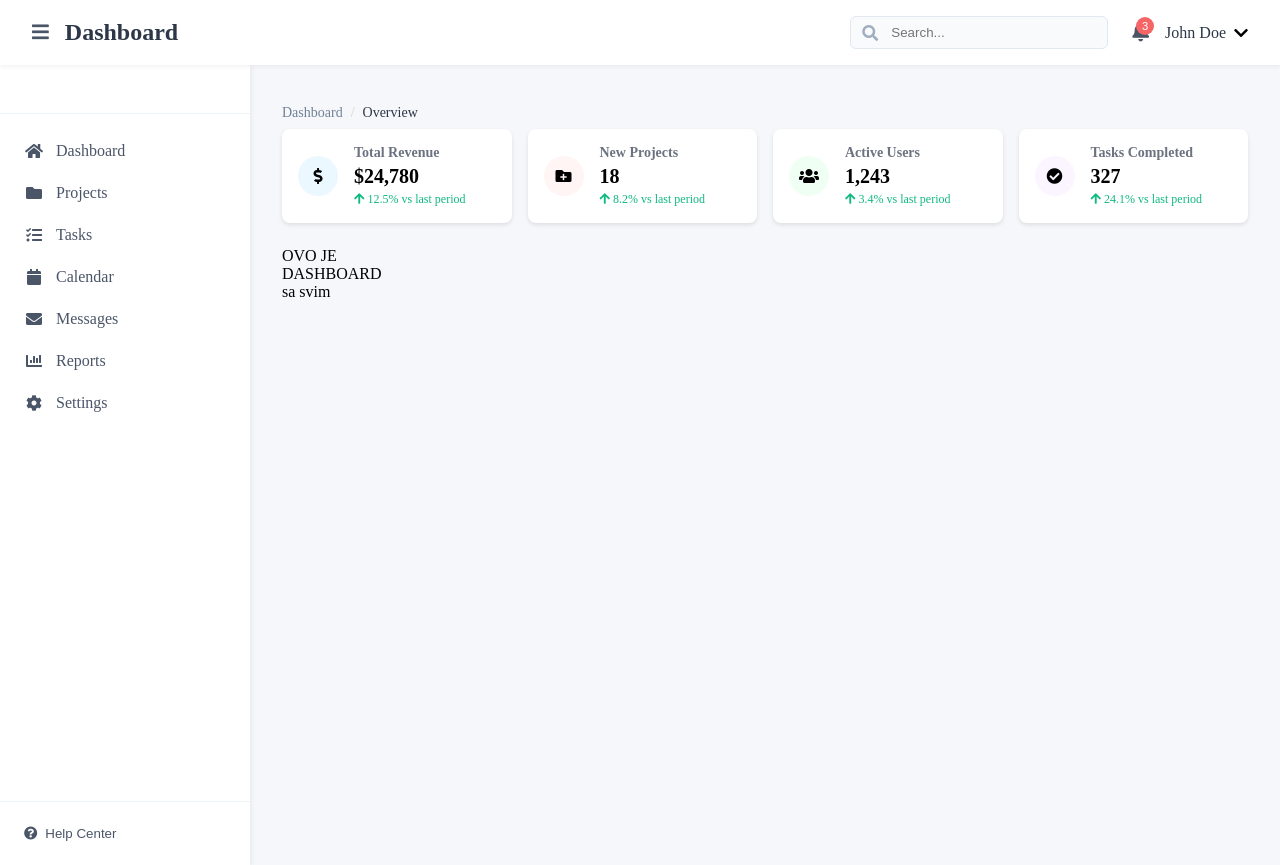
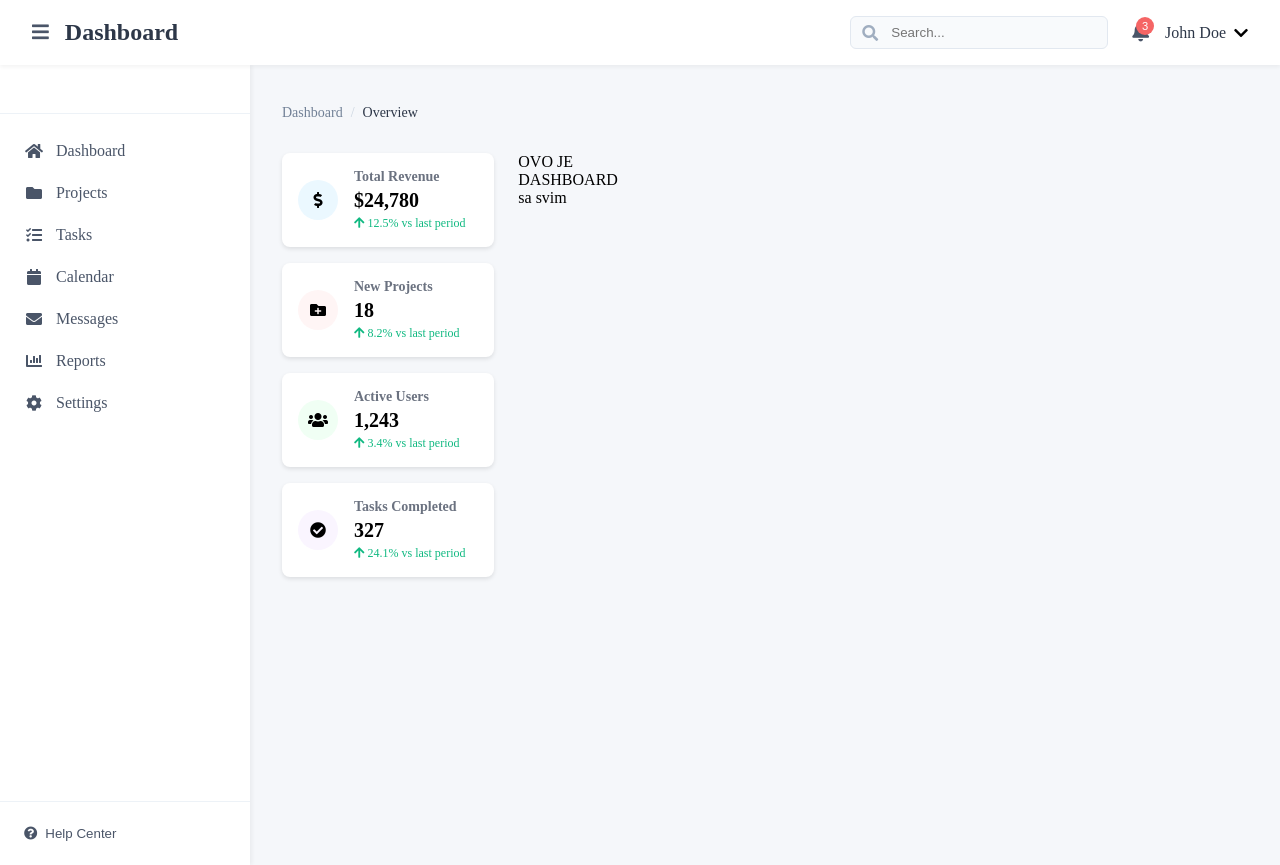
Before and after one commit to sasanedicbn/Mini-app, a Vue app in the folder Mini-app/: page /dashboard/da in a window 1280 px wide. Built offline with nearby package versions, Linux system fonts and the light colour scheme.

Commit message:
Fix some stupid bug, just add setup in Dahsboard component...

```diff
--- a/Mini-app/src/components/Dashboard/DashboardHelpers/Dashboard.vue
+++ b/Mini-app/src/components/Dashboard/DashboardHelpers/Dashboard.vue
@@ -1,7 +1,7 @@
 <template>
     <div class="dashboard-grid">
-    <!-- <DashboardStats />
-    <DashboardChart />
+    <DashboardStats />
+    <!-- <DashboardChart />
     <DashboardRecentActivity />
     <DashboardQuickActions />
     <DashboardDataTable/> -->
@@ -10,12 +10,12 @@
   </div>
 </template>
 
-<script>
+<script setup>
 // import DashboardDataTable from "@/components/Dashboard/DashboardHelpers/DashboardDataTable.vue";
-import DashboardStats from "./DashboardStats.vue";
-import DashboardChart from "./DashboardChart.vue";
-import DashboardDataTable from "./DashboardDataTable.vue";
-import DashboardQuickActions from "./DashboardQuickActions.vue";
-import DashboardRecentActivity from "./DashboardRecentActivity.vue";
+import DashboardStats from "../DashboardHelpers/DashboardStats.vue";
+// import DashboardChart from "./DashboardChart.vue";
+// import DashboardDataTable from "./DashboardDataTable.vue";
+// import DashboardQuickActions from "./DashboardQuickActions.vue";
+// import DashboardRecentActivity from "./DashboardRecentActivity.vue";
 
 </script>
--- a/Mini-app/src/components/Dashboard/DashboardLayout.vue
+++ b/Mini-app/src/components/Dashboard/DashboardLayout.vue
@@ -5,7 +5,6 @@
       <DashboardSidebar />
       <main class="main-content">
         <DashboardBreadcrumbs />
-        <DashboardStats/>
         <router-view></router-view>
       </main>
     </div>
```
